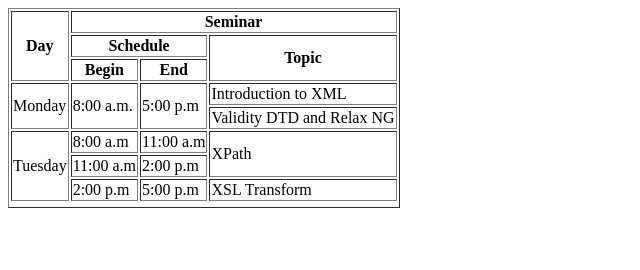
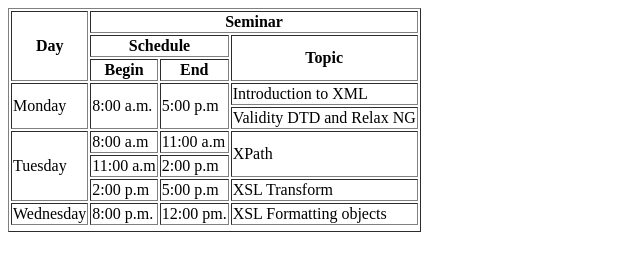
Before and after one commit to Jyotimoykathar/assignment10html, a plain HTML site: page index.html in a window 1280 px wide. Shown: the whole page, without its empty margins (0-640 px from the left). Drawn offline with Linux system fonts and the light colour scheme.

Commit message:
new row added

```diff
--- a/index.html
+++ b/index.html
@@ -49,6 +49,12 @@
             <td>5:00 p.m</td>
             <td>XSL Transform</td>
           </tr>
+          <tr>
+            <td>Wednesday</td>
+            <td>8:00 p.m.</td>
+            <td>12:00 pm.</td>
+            <td>XSL Formatting objects</td>
+          </tr>
           <tr></tr>
           <tr></tr>
         </tbody>
```
Also changed, not shown: screenshot.png.
